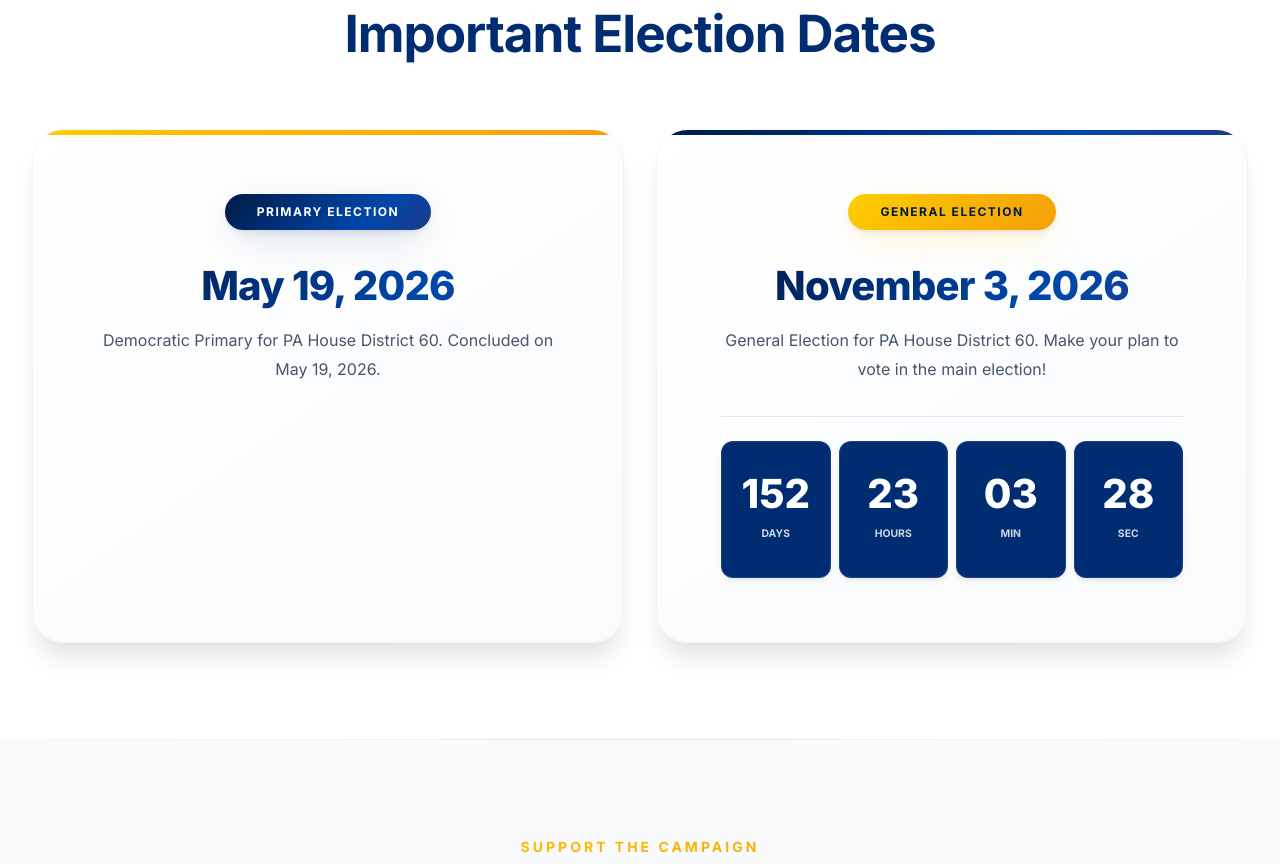
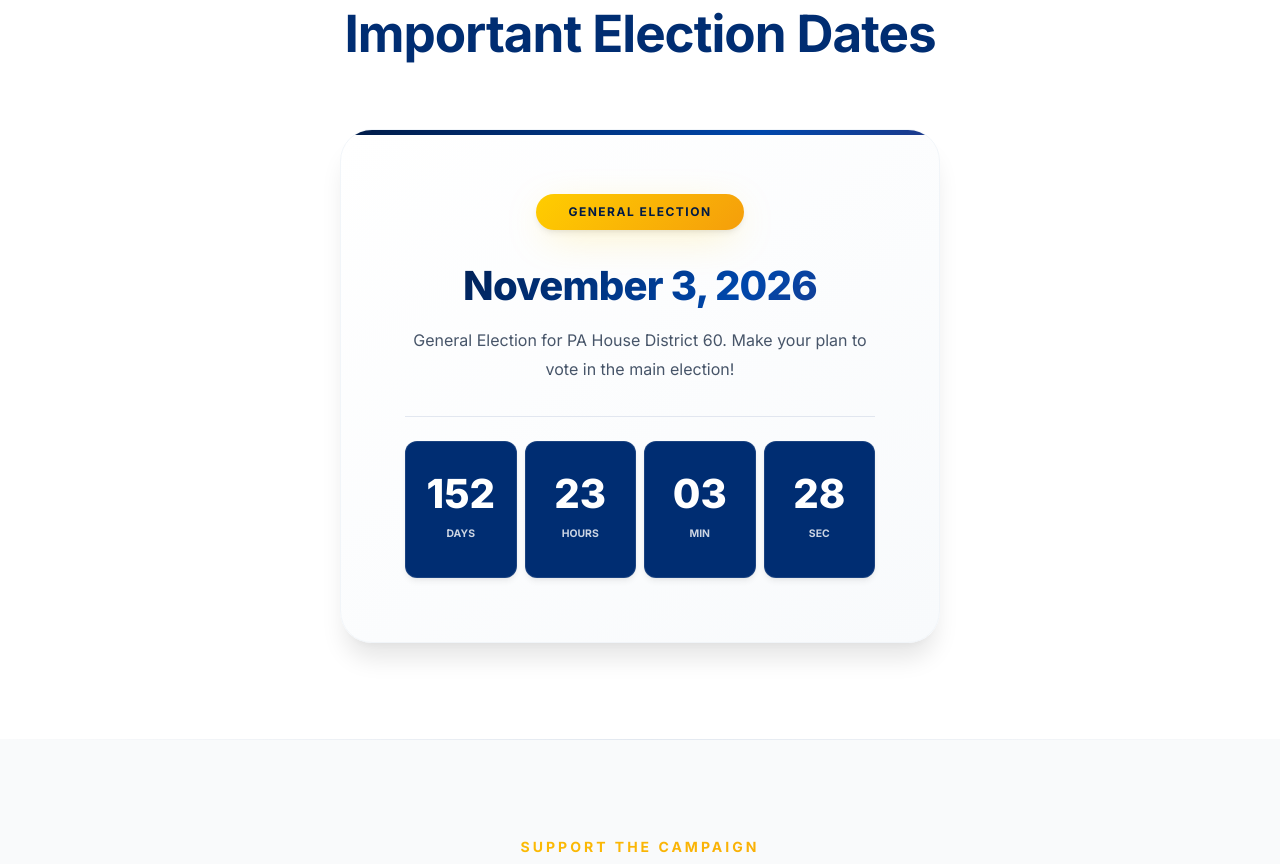
Before and after one commit to lvivlion/electdustyn, a plain HTML site: page index.html in a window 1280 px wide. Shown: the part 3092-3956 px from the top of the page. Drawn offline with nearby package versions, Linux system fonts and the light colour scheme.

Commit message:
Remove past primary election card and keep general election countdown card

```diff
--- a/index.html
+++ b/index.html
@@ -256,14 +256,7 @@
                 <h2 class="section-title">Important Election Dates</h2>
             </div>
 
-            <div class="dates-grid">
-                <!-- Primary Election (Past) -->
-                <div class="date-card animate-on-scroll">
-                    <span class="date-label">Primary Election</span>
-                    <h3 class="date-value">May 19, 2026</h3>
-                    <p class="date-description">Democratic Primary for PA House District 60. Concluded on May 19, 2026.</p>
-                </div>
-
+            <div class="dates-grid single-date">
                 <!-- General Election (Upcoming) -->
                 <div class="date-card general animate-on-scroll">
                     <span class="date-label">General Election</span>
```
